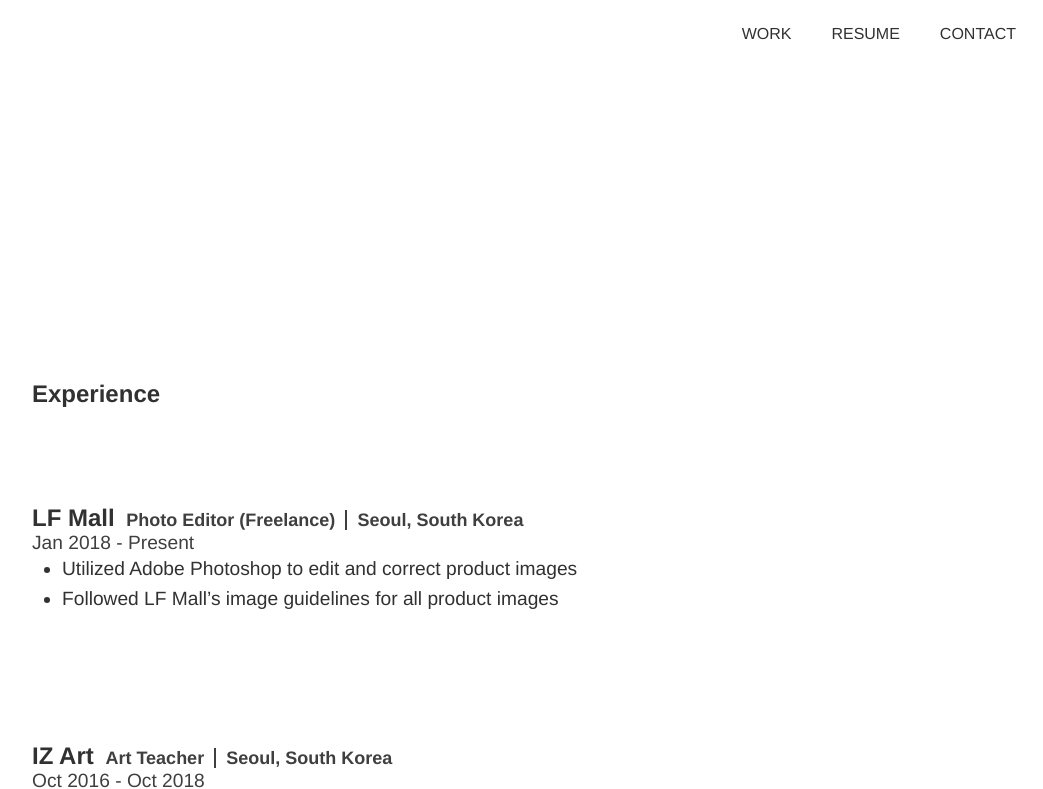
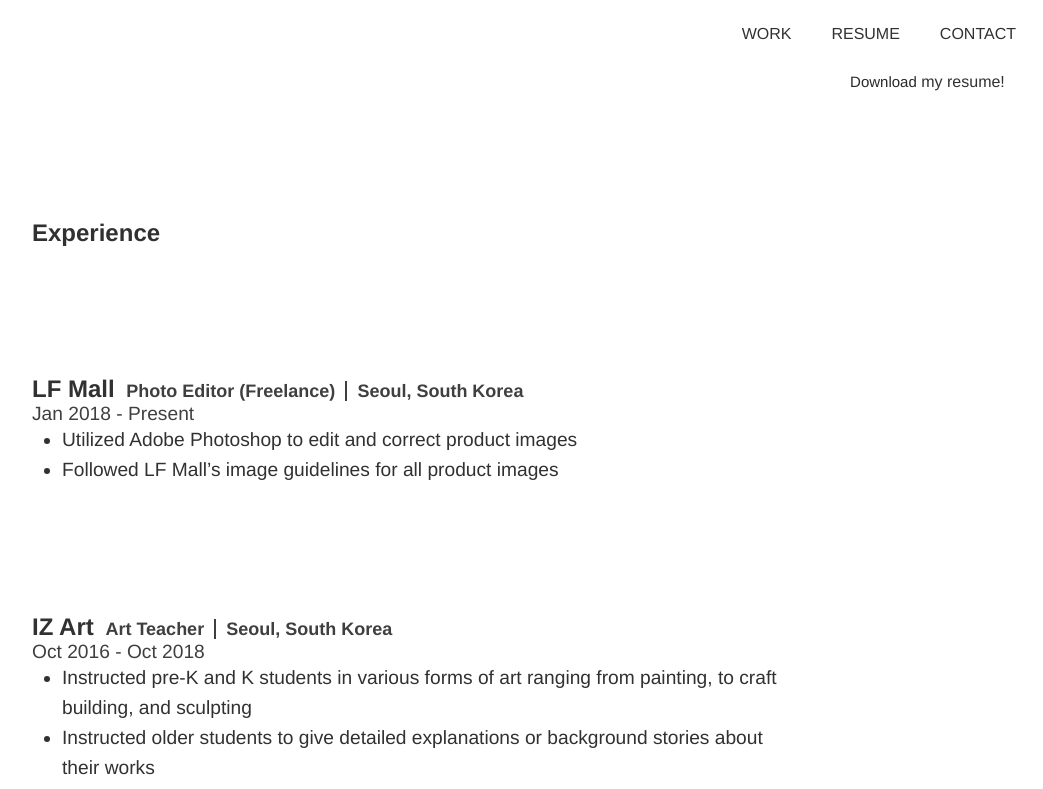
Before and after one commit to seoheekang/seoheekang.github.io, a plain HTML site: page views/resume.html in a window 1280 px wide. Shown: the top 789 px of the page, without its empty margins (224-1267 px from the left). Drawn offline with Linux system fonts and the light colour scheme; files whose address does not match are found by name.

Commit message:
Updated Resume and stylings, added resume pdf

```diff
--- a/css/style.css
+++ b/css/style.css
@@ -99,9 +99,28 @@ footer p {
   margin-bottom: 0px;
 }
 
+section.downloadResume {
+  margin: 1% 4%;
+
+  display: flex;
+  justify-content: flex-end;
+}
+
 .experience,
 .education {
   margin: 10% 20%;
+}
+
+.download p a {
+  text-decoration: none;
+  font-size: 15px;
+  color: #292929;
+}
+
+.download p a:hover {
+  text-transform: uppercase;
+  font-weight: bold;
+  color: #292929;
 }
 
 .experience:first-of-type {
--- a/views/resume.html
+++ b/views/resume.html
@@ -22,6 +22,13 @@
       </nav>
     </header>
     <main>
+      <section class="downloadResume">
+        <div class="download">
+          <p>
+            <a href="../assets/Seohee Kang - Resume.pdf">Download</a> my resume!
+          </p>
+        </div>
+      </section>
       <section class="experience">
         <div class="headline">
           <h1>Experience</h1>
```
Also changed, not shown: 1 other file.
